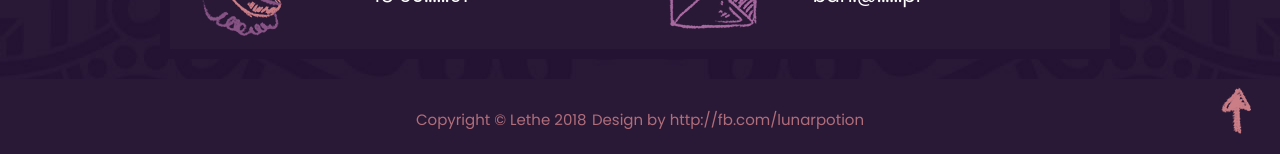
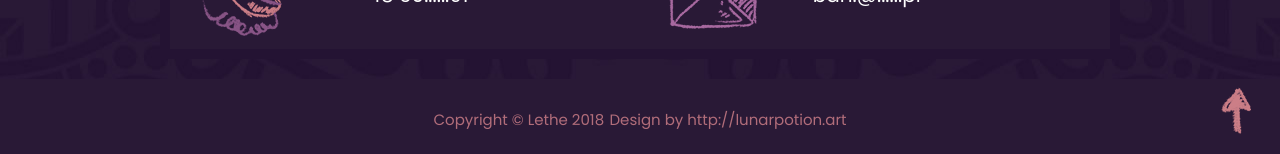
Before and after one commit to lethepl/lethepl.github.io, a Jekyll site: the page index.html, which Jekyll copies as it is, in a window 1280 px wide and 900 px high, scrolled down 2192 px. Shown: the part 743-897 px from the top of the window. Built offline with Jekyll 4.4.1, drawn with Linux system fonts in a browser that asks for light colours.

Commit message:
lunarportion url

```diff
--- a/index.html
+++ b/index.html
@@ -229,7 +229,7 @@
   <div class="copyright py-4 text-center">
     <div class="container">
       <small>Copyright &copy; Lethe <noscript>2018</noscript><script>document.write(new Date().getFullYear())</script></small>
-      <small>Design by <a href="http://fb.com/lunarpotion" style="color: #b16d7a">http://fb.com/lunarpotion</a></small>
+      <small>Design by <a href="http://lunarpotion.art" style="color: #b16d7a">http://lunarpotion.art</a></small>
     </div>
   </div>
 
--- a/media.html
+++ b/media.html
@@ -213,7 +213,7 @@
   <div class="copyright py-4 text-center">
     <div class="container">
       <small>Copyright &copy; Lethe <noscript>2018</noscript><script>document.write(new Date().getFullYear())</script></small>
-      <small>Design by <a href="http://fb.com/lunarpotion" style="color: #b16d7a">http://fb.com/lunarpotion</a></small>
+      <small>Design by <a href="http://lunarpotion.art" style="color: #b16d7a">http://lunarpotion.art</a></small>
     </div>
   </div>
 
```
